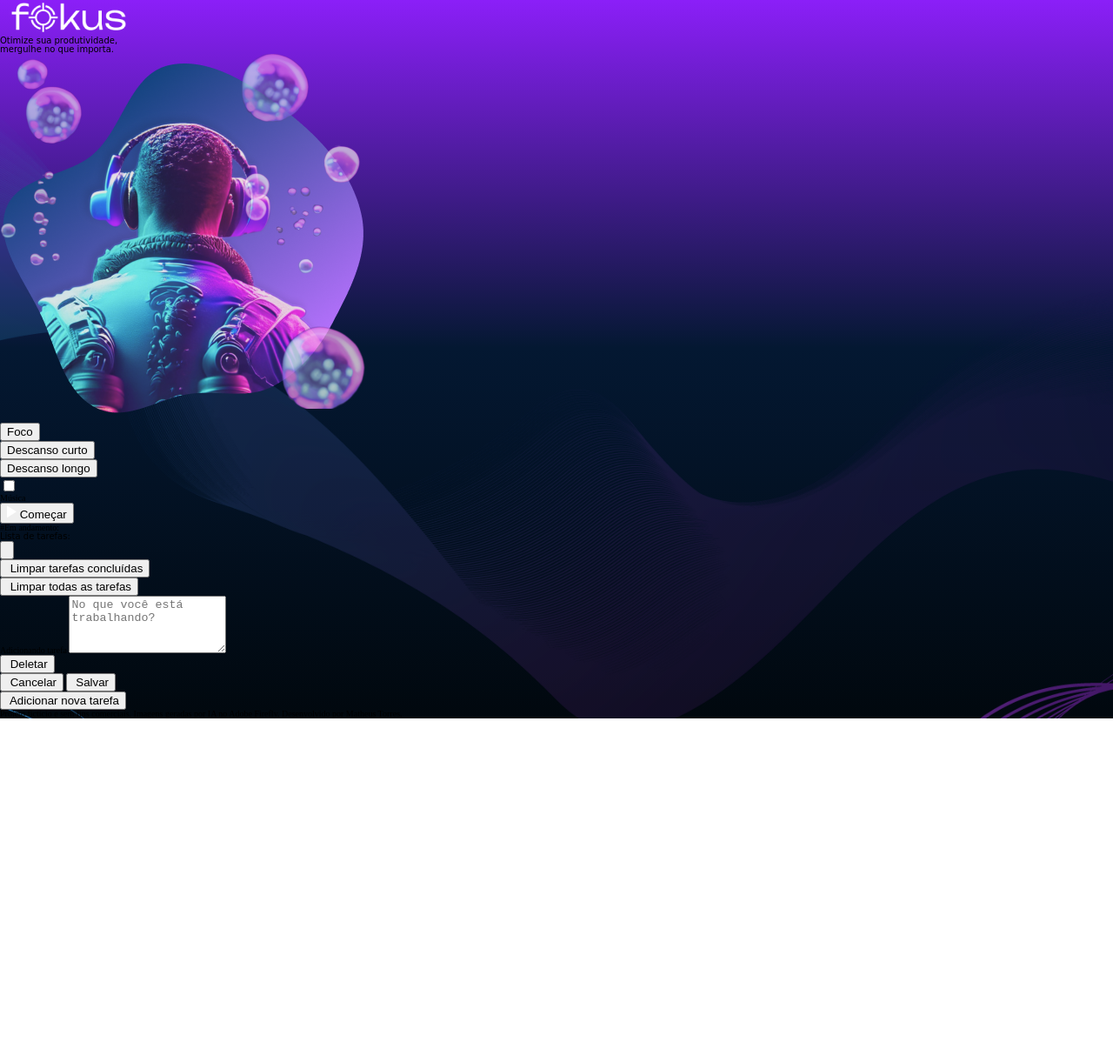
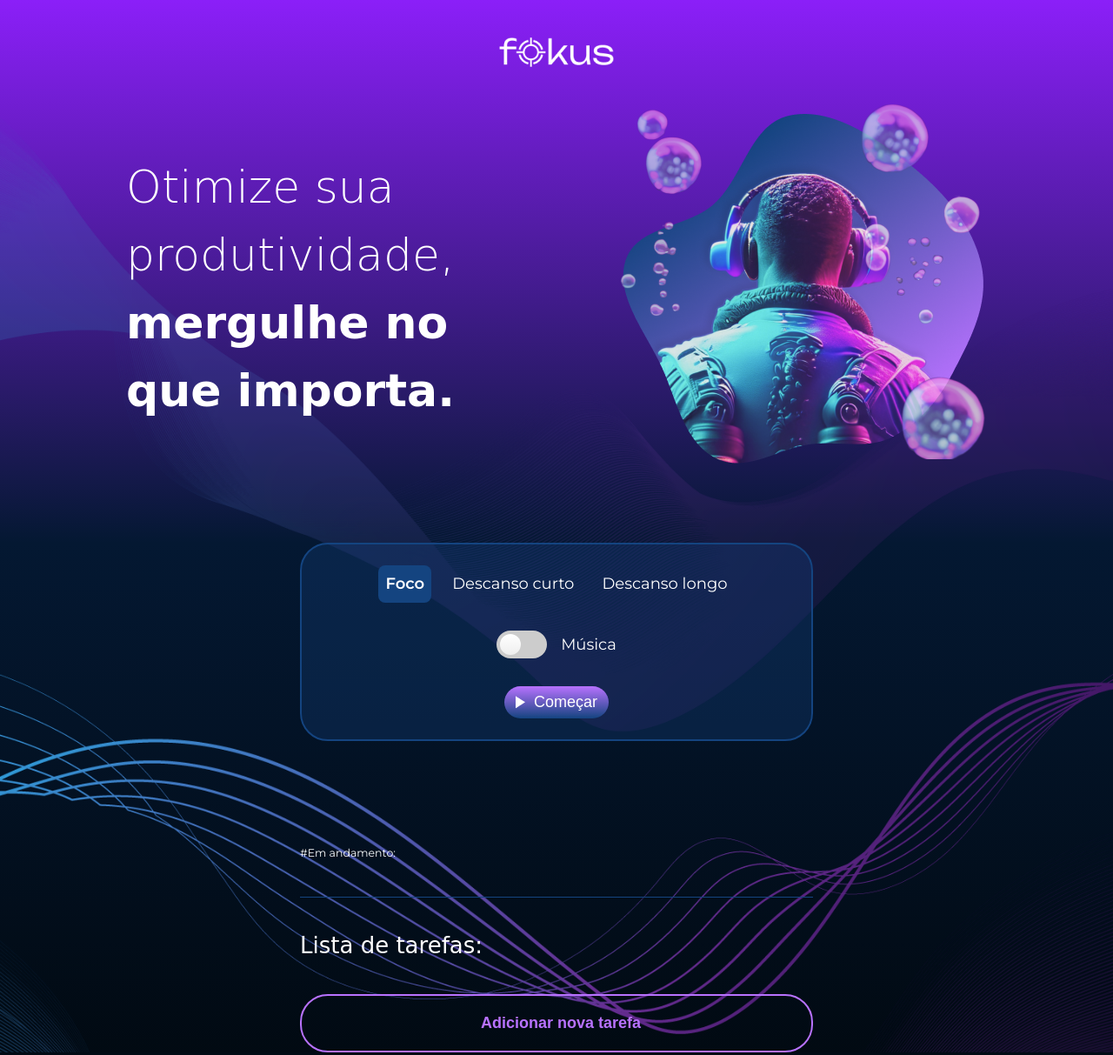
Before and after one commit to matheustorresdev97/fokus, a website built with Vite: page index.html in a window 1280 px wide. Shown: the top 1213 px of the page at 87% size. Before the commit the page ends 826 px from the top, so only its background shows below. Built offline with nearby package versions, Linux system fonts and the light colour scheme; files whose address does not match are found by name; a web font is replaced by a local one.

Commit message:
:lipstick: feat: finalizando estilização

```diff
--- a/index.html
+++ b/index.html
@@ -17,77 +17,77 @@
   </head>
   <body>
     <main class="app">
-      <header class="app-header">
-          <figure class="app-logo-figure">
-              <img class="app-logo-image" src="./src/img/logo.png" alt="">
+      <header>
+          <figure class="logo-figure">
+              <img class="logo-image" src="./src/img/logo.png" alt="">
           </figure>
       </header>
-      <section class="app-section-banner-container">
-          <h1 class="app-title">
+      <section class="banner-container">
+          <h1 class="title">
               Otimize sua produtividade,<br>
-              <strong class="app__title-strong">mergulhe no que importa.</strong>
+              <strong class="title-strong">mergulhe no que importa.</strong>
           </h1>
-          <figure class="app-image-figure">
-              <img class="app-image" src="./src/img/foco.png" alt="">
+          <figure class="image-figure">
+              <img class="image" src="./src/img/foco.png" alt="">
           </figure>
       </section>
-      <section class="app-card-container">
-          <div class="app-card">
-              <ul class="app-card-list">
-                  <li class="app-card-list-item">
-                      <button data-contexto="foco" class="app-card-button app-card-button--foco active">Foco</button>
+      <section class="card-container">
+          <div class="card">
+              <ul class="card-list">
+                  <li class="list-item">
+                    <button data-contexto="foco" class="card-button card-button--foco active">Foco</button>
                   </li>
-                  <li class="app-card-list-item">
-                      <button data-contexto="short" class="app-card-button app-card-button--curto">Descanso curto</button>
+                  <li class="list-item">
+                      <button data-contexto="short" class="card-button card-button--curto">Descanso curto</button>
                   </li>
-                  <li class="app-card-list-item">
-                      <button data-contexto="long" class="app-card-button app-card-button--longo">Descanso longo</button>
+                  <li class="list-item">
+                      <button data-contexto="long" class="card-button card-button--longo">Descanso longo</button>
                   </li>
               </ul>
-              <div id="timer" class="app-card-timer"></div>
-              <ul class="app-card-list">
-                  <li class="app-card-list-item">
+              <div id="timer" class="card-timer"></div>
+              <ul class="card-list">
+                  <li class="list-item">
                       <label class="toggle">
                           <input class="toggle-checkbox" type="checkbox" id="alternar-musica">
                           <div class="toggle-switch"></div>
                       </label>
                   </li>
-                  <li class="app-card-list-item">
-                      <label class="app-card-list-label" for="alternar-musica">
+                  <li class="list-item">
+                      <label class="card-list-label" for="alternar-musica">
                           Música
                       </label>
                   </li>
               </ul>
-              <div class="app-card-primary-button-wrapper">
-                  <button id="start-pause" class="app-card-primary-button">
-                      <img class="app-card-primary-butto-icon" src="./src/img/play_arrow.png" alt="">
+              <div class="primary-button-wrapper">
+                  <button id="start-pause" class="primary-button">
+                      <img class="primary-butto-icon" src="./src/img/play_arrow.png" alt="">
                       <span>Começar</span>
                   </button>
               </div>
           </div>
       </section>
 
-      <section class="app-section-task-container">
-          <div class="app-section-task-content">
-              <header class="app-section-active-task">
-                  <p class="app-section-active-task-label">#Em andamento:</p>
-                  <p class="app-section-active-task-description"></p>
+      <section class="task-container">
+          <div class="task-content">
+              <header class="active-task">
+                  <p class="active-task-label">#Em andamento:</p>
+                  <p class="active-task-description"></p>
               </header>
-              <div class="app-section-task-header">
-                  <h2 class="app-section-tasks-heading">Lista de tarefas:</h2>
+              <div class="task-header">
+                  <h2 class="tasks-heading">Lista de tarefas:</h2>
                   <div class="dropdown-container">
-                      <button class="app-button-more">
+                      <button class="button-more">
                           <img src="./src/img/more.svg" alt="">
                       </button>
-                      <ul class="app-section-task-header__ul">
-                          <li class="app-section-task-header__li">
-                              <button class="app-section-task-header-li-button" id="btn-remover-concluidas">
+                      <ul class="task-header__ul">
+                          <li class="task-header__li">
+                              <button class="task-header-li-button" id="btn-remover-concluidas">
                                   <img src="./src/img/check.svg" alt="">
                                   Limpar tarefas concluídas
                               </button>
                           </li>
-                          <li class="app-section-task-header__li">
-                              <button class="app-section-task-header-li-button" id="btn-remover-todas">
+                          <li class="task-header__li">
+                              <button class="task-header-li-button" id="btn-remover-todas">
                                   <img src="./src/img//trash.svg" alt="">
                                   Limpar todas as tarefas
                               </button>
@@ -95,35 +95,35 @@
                       </ul>
                   </div>
               </div>
-              <ul class="app-section-task-list"></ul>
-              <form class="app-form-add-task hidden" aria-hidden="true">
-                  <div class="app-form-field">
-                      <label class="app-form-label">
+              <ul class="task-list"></ul>
+              <form class="form-add-task hidden" aria-hidden="true">
+                  <div class="form-field">
+                      <label class="form-label">
                           Adicionando tarefa
                       </label>
-                      <textarea required rows="4" class="app-form-textarea" placeholder="No que você está trabalhando?"></textarea>
+                      <textarea required rows="4" class="form-textarea" placeholder="No que você está trabalhando?"></textarea>
                   </div>
                   <footer class="app-form-footer">
-                      <button type="button" class="app-form-footer-button app-form-footer-button--delete">
+                      <button type="button" class="form-footer-button form-footer-button--delete">
                           <img src="./src/delete.png" alt=""> Deletar
                       </button>
                       <div class="splitter"></div>
-                      <button type="button" class="app-form-footer-button app-form-footer-button--cancel">
+                      <button type="button" class="form-footer-button form-footer-button--cancel">
                           <img src="./src/close.png" alt=""> Cancelar
                       </button>
-                      <button class="app-form-footer-button app-form-footer-button--confirm">
+                      <button class="form-footer-button form-footer-button--confirm">
                           <img src="./src/img/save.png" alt=""> Salvar
                       </button>
                   </footer>
               </form>
-              <button class="app-button-add-task">
+              <button class="button--add-task">
                   <img src="./src/img/add_circle.png" alt=""> Adicionar nova tarefa
               </button>
           </div>
       </section>
 
-      <footer class="app-footer">
-          <p class="app-footer-text">
+      <footer class="footer">
+          <p class="footer-text">
               Projeto fictício e sem fins comerciais. Imagens geradas por IA no Adobe Firefly. Desenvolvido por Matheus Torres.
           </p>
       </footer>
--- a/src/styles/index.css
+++ b/src/styles/index.css
@@ -1 +1,3 @@
 @import url(global.css);
+@import url(main.css);
+@import url(responsive.css);
--- /dev/null
+++ b/src/styles/main.css
@@ -0,0 +1,437 @@
+.logo-figure {
+  display: flex;
+  justify-content: center;
+  padding: 4rem 0;
+}
+
+.banner-container {
+  width: 99rem;
+  margin: 0 auto;
+  display: flex;
+  justify-content: space-between;
+  align-items: center;
+  gap: 4rem;
+  flex-wrap: wrap;
+}
+
+.title {
+  line-height: 150%;
+  font-size: 5.2rem;
+  font-style: normal;
+  color: var(--color-secondary);
+  font-weight: 200;
+  max-width: 46rem;
+}
+
+.title-strong {
+  font-weight: 600;
+}
+
+.card-container {
+  display: flex;
+  justify-content: center;
+}
+
+.card {
+  border-radius: 3.2rem;
+  border: 0.2rem solid var(--azul-royal);
+  background: var(--fundo-card-timer);
+  padding: 2.4rem;
+  margin: 8rem 0;
+  width: 59rem;
+  max-width: 90%;
+}
+
+.card-list {
+  list-style: none;
+  padding: 0;
+  margin: 0;
+  display: flex;
+  align-items: center;
+  justify-content: center;
+  gap: 1.6rem;
+}
+
+.card-button {
+  font-family: Montserrat;
+  font-size: 1.8rem;
+  font-style: normal;
+  font-weight: 400;
+  line-height: 150%;
+  background: none;
+  padding: 0.8rem;
+  color: var(--color-secondary);
+  border: none;
+  cursor: pointer;
+  outline: inherit;
+}
+
+.card-button.active {
+  border-radius: 0.8rem;
+  background: var(--azul-royal);
+  font-weight: 600;
+}
+
+.card-timer {
+  color: var(--color-secondary);
+  text-align: center;
+  font-family: Unbounded;
+  font-size: 12rem;
+  font-style: normal;
+  font-weight: 700;
+  line-height: normal;
+  margin: 3.2rem;
+  text-align: center;
+}
+
+.card-list-label {
+  color: var(--color-secondary);
+  font-family: Montserrat;
+  font-size: 1.8rem;
+  font-style: normal;
+  font-weight: 400;
+}
+
+.primary-button-wrapper {
+  display: flex;
+  align-items: center;
+  justify-content: center;
+}
+
+.primary-button {
+  padding: 0.8rem;
+  width: 12rem;
+  color: var(--color-secondary);
+  border: none;
+  cursor: pointer;
+  outline: inherit;
+  border-radius: 3.2rem;
+  background: var(--linear-botes);
+  margin-top: 3.2rem;
+  font-size: 1.8rem;
+  display: flex;
+  align-items: center;
+  justify-content: center;
+  gap: 1rem;
+}
+
+.footer {
+  display: flex;
+  width: 100%;
+  padding: 2.8rem 6rem;
+  justify-content: center;
+  align-items: center;
+  background: #010B15;
+}
+
+.footer-text {
+  color: rgba(182, 182, 182, 0.8);
+  text-align: center;
+  font-family: Montserrat;
+  font-size: 1.5rem;
+  font-style: normal;
+  font-weight: 400;
+  line-height: 150%;
+}
+
+/* toggle */
+.toggle {
+  cursor: pointer;
+  display: inline-block;
+}
+
+.toggle-switch {
+  display: inline-block;
+  background: #ccc;
+  border-radius: 1.6rem;
+  width: 5.8rem;
+  height: 3.2rem;
+  position: relative;
+  vertical-align: middle;
+  transition: background 0.25s;
+}
+
+.toggle-switch:before, .toggle-switch:after {
+  content: "";
+}
+
+.toggle-switch:before {
+  display: block;
+  background: linear-gradient(to bottom, #fff 0%, #eee 100%);
+  border-radius: 50%;
+  width: 2.4rem;
+  height: 2.4rem;
+  position: absolute;
+  top: 0.4rem;
+  left: 0.4rem;
+  transition: left 0.25s;
+}
+
+.toggle:hover .toggle-switch:before {
+  background: linear-gradient(to bottom, #fff 0%, #fff 100%);
+}
+
+.toggle-checkbox:checked + .toggle-switch {
+  background: var(--lils);
+}
+
+.toggle-checkbox:checked + .toggle-switch:before {
+  left: 3rem;
+}
+
+.toggle-checkbox {
+  position: absolute;
+  visibility: hidden;
+}
+
+/* fim - toggle */
+
+/* dropdown */
+.dropdown-container {
+  position: relative;
+}
+
+.task-header__ul {
+  display: none;
+  position: absolute;
+  z-index: 10;
+  top: 100%;
+  right: 0;
+  min-width: 24rem;
+  padding: 1.6rem;
+}
+
+.task-header__ul:hover,
+.button-more:hover ~ .task-header__ul {
+  display: block;
+  text-align: right;
+  border-radius: 0.8rem;
+  border: 0.2rem solid var(--azul-royal, #144480);
+  background: var(--fundo-modal-2, #1B293B);
+}
+
+.task-header__li {
+  margin: 1.6rem 0;
+}
+
+.task-header__li__button {
+  width: 100%;
+  border: none;
+  cursor: pointer;
+  outline: inherit;
+  background-color: transparent;
+  display: flex;
+  align-items: center;
+  justify-content: flex-start;
+  color: #fff;
+  gap: 0.8rem;
+}
+
+.hidden {
+  display: none;
+}
+
+
+.task-container {
+  display: flex;
+  justify-content: center;
+  align-items: center;
+  flex-direction: column;
+}
+
+.task-content {
+  width: 59rem;
+  max-width: 90%;
+  color: #FFF;
+}
+
+.active-task {
+  display: flex;
+  align-items: center;
+  flex-wrap: wrap;
+  gap: 6rem;
+  padding: 4rem 0;
+  border-bottom: 1px solid #144480;
+  margin-bottom: 4rem;
+}
+
+.app__form-textarea,
+.app__form-textarea::placeholder {
+  font-size: 2rem;
+  font-style: normal;
+  font-weight: 400;
+  line-height: 150%;
+  white-space: nowrap;
+  font-family: Montserrat;
+}
+
+.active-task-description {
+  font-family: Montserrat;
+  font-size: 1.8rem;
+  font-style: normal;
+  font-weight: 600;
+  line-height: 150%;
+}
+
+.tasks-heading {
+  font-size: 2.6rem;
+  font-style: normal;
+  font-weight: 400;
+  line-height: 120%;
+}
+
+.task-header {
+  display: flex;
+  justify-content: space-between;
+}
+
+.button-edit,
+.button-more {
+  border: none;
+  cursor: pointer;
+  outline: inherit;
+  background-color: transparent;
+  display: flex;
+  align-items: center;
+}
+
+.active-task-label {
+  font-family: Montserrat;
+  font-size: 1.25rem;
+  font-style: normal;
+  font-weight: 400;
+  line-height: 150%;
+}
+
+.task-list {
+  margin-top: 2.4rem;
+  margin-bottom: 4rem;
+}
+
+.task-list-item {
+  display: flex;
+  justify-content: space-between;
+  align-items: center;
+  gap: 2rem;
+  border-radius: 0.8rem;
+  background: var(--fundo-card);
+  margin-bottom: 0.8rem;
+  padding: 1.6rem;
+  box-sizing: border-box;
+  cursor: pointer;
+}
+
+.task-list-item-description {
+  flex-grow: 1;
+  margin: 0;
+  font-size: 1.8rem;
+  font-style: normal;
+  font-weight: 600;
+  line-height: 150%;
+  color: var(--azul-profundo);
+  font-family: Montserrat;
+}
+
+.task-list-item-complete.task-list-item {
+  background: var(--fundo-card-concludo);
+  cursor: inherit;
+}
+
+.task-list-item-active.task-list-item {
+  border: 2px solid #FFF;
+}
+
+.task-list-item-complete .task-icon-status circle {
+  fill: #00F4BF;
+}
+
+.form-add-task {
+  padding: 1.6rem;
+  border-radius: 0.8rem;
+  background: var(--fundo-card);
+  font-size: 1.8rem;
+  font-style: normal;
+  font-weight: 600;
+  line-height: 150%;
+  font-family: Montserrat;
+}
+
+.form-label {
+  color: var(--azul-profundo);
+  font-family: Unbounded;
+  font-size: 2.6rem;
+  font-style: normal;
+  font-weight: 400;
+  line-height: 120%;
+  display: block;
+  margin-bottom: 3.2rem;
+}
+
+.form-textarea {
+  width: 100%;
+  border-radius: 0.8rem;
+  padding: 0.8rem;
+  background: #98A0A8;
+}
+
+.form-footer {
+  display: flex;
+  justify-content: space-between;
+  align-items: center;
+  gap: 1.6rem;
+  margin-top: 3.2rem;
+}
+
+.form-footer .splitter {
+  flex-grow: 1;
+}
+
+.form-footer__button {
+  border: none;
+  cursor: pointer;
+  outline: inherit;
+  background-color: transparent;
+  display: flex;
+  align-items: center;
+  color: var(--azul-profundo);
+  font-family: Montserrat;
+  font-size: 1.8rem;
+  font-style: normal;
+  font-weight: 600;
+  line-height: 150%;
+  gap: 0.8rem;
+}
+
+.form-footer__button--confirm {
+  border-radius: 3.2rem;
+  padding: 0.8rem 2.4rem;
+  color: #fff;
+  background: var(--azul-profundo);
+}
+
+.button--add-task {
+  border: none;
+  cursor: pointer;
+  outline: inherit;
+  background-color: transparent;
+  display: flex;
+  align-items: center;
+  justify-content: center;
+  gap: 1rem;
+  color: var(--lils);
+  border-radius: 3.2rem;
+  border: 0.2rem solid var(--lils);
+  width: 100%;
+  margin-top: 4rem;
+  padding: 1.8rem;
+  font-size: 1.8rem;
+  font-style: normal;
+  font-weight: 600;
+  line-height: 150%;
+}
+
+.button-edit:disabled {
+  color: #e6e6e6;
+  opacity: 0.8;
+  cursor: not-allowed;
+}
--- /dev/null
+++ b/src/styles/responsive.css
@@ -0,0 +1,24 @@
+/* Para Tablets */
+@media (max-width: 1024px) and (min-width: 768px) {
+    .banner-container {
+        width: 48rem;
+    }
+  }
+
+  /* Para Celulares */
+  @media (max-width: 767px) {
+    .banner-container {
+        width: 32rem;
+    }
+
+    .title {
+        font-size: 2.6rem;
+    }
+
+    .card-timer {
+        font-size: 6rem;
+    }
+    .active-task {
+        gap: 2rem;
+    }
+  }
```
